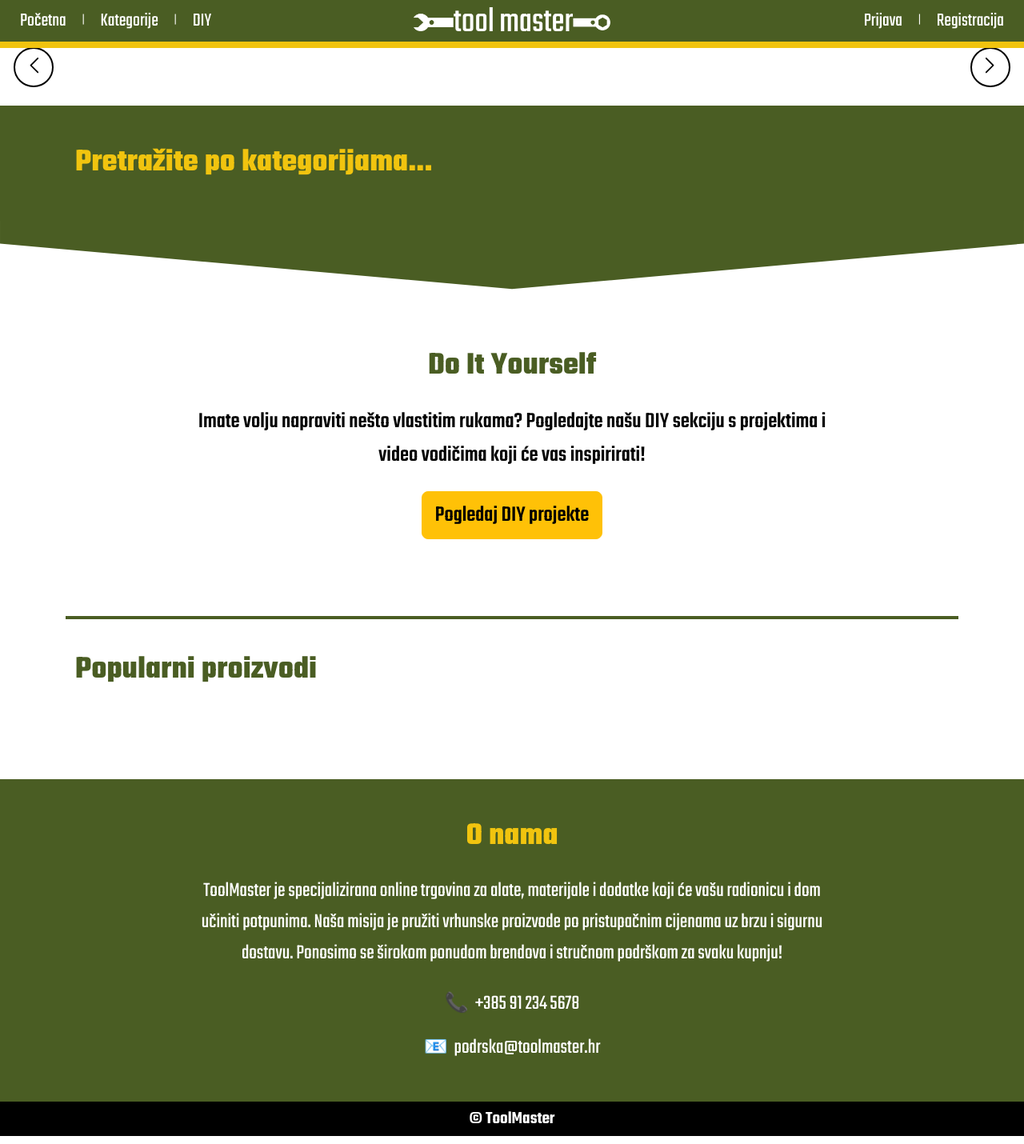
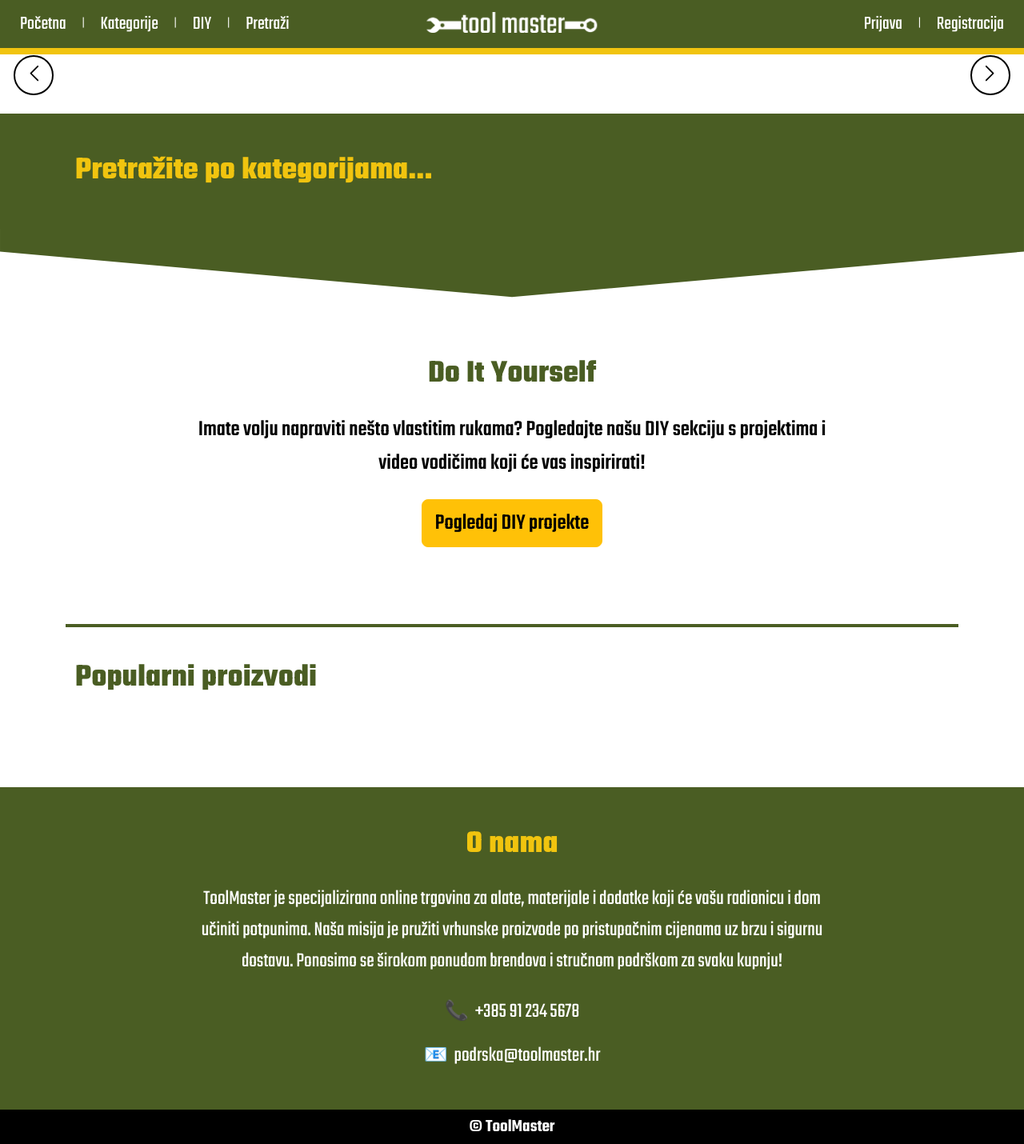
Before and after one commit to bilicfranjo/ToolMaster, a Django app: page / in a window 1280 px wide. Shown: the whole page at 80% size. Run offline with Django 5.2, Linux system fonts and the light colour scheme; data that the repository does not hold is empty.

Commit message:
Make search bar and back button on login and register

```diff
--- a/shop/static/shop/css/styles.css
+++ b/shop/static/shop/css/styles.css
@@ -19,7 +19,9 @@ html {
 
 main {
     flex: 1;
+    padding-top: 70px;
 }
+
 
 body {
     font-family: 'Teko', sans-serif;
@@ -72,18 +74,19 @@ button {
 
 /* NAVBAR */
 
-.navbar {
+.custom-navbar {
     background-color: #4A5D23;
     color: white;
-    padding: 15px 0;
+    padding: 12px 0;
     position: fixed;
     top: 0;
+    width: 100%;
     z-index: 999;
     border-bottom: 8px solid #f1c40f;
     transition: all 0.3s ease;
 }
 
-.navbar.scrolled {
+.custom-navbar.scrolled {
     padding: 8px 0;
     border-bottom: 2px solid #f1c40f;
 }
@@ -109,19 +112,25 @@ button {
 }
 
 .logo-img {
-    height: 30px;
+    height: 26px;
     width: auto;
     display: block;
     margin-top: -4px;
+    transition: all 0.3s ease;
 }
 
-.navbar a {
+.scrolled-logo {
+    height: 22px;
+}
+
+
+.custom-navbar a {
     color: white;
     text-decoration: none;
     font-size: 24px;
 }
 
-.navbar a:hover {
+.custom-navbar a:hover {
     color: #f1c40f;
 }
 
@@ -135,6 +144,64 @@ button {
     filter: brightness(1.2);
     transform: scale(1.05);
     transition: 0.3s;
+}
+
+/* Pretraži u navbaru */
+.search-toggle-wrapper {
+    display: flex;
+    align-items: center;
+    position: relative;
+}
+
+#search-form {
+    display: none;
+    position: relative;
+}
+
+#search-form input {
+    padding: 2px 10px;
+    font-size: 20px;
+    border: none;
+    outline: none;
+    background-color: white;
+    color: black;
+    font-family: 'Teko', sans-serif;
+    width: 280px;
+    transition: all 0.3s ease;
+}
+
+#search-form button#search-close {
+    position: absolute;
+    right: 0;
+    top: 0;
+    bottom: 0;
+    background: transparent;
+    border: none;
+    font-size: 24px;
+    padding: 0 8px;
+    cursor: pointer;
+    color: black;
+    font-family: 'Teko', sans-serif;
+    transition: color 0.3s ease;
+}
+
+#search-form button#search-close:hover {
+    color: #f1c40f;
+}
+
+.search-toggle-wrapper.show-input .search-link {
+    display: none;
+}
+
+.search-toggle-wrapper.show-input #search-form {
+    display: flex;
+    align-items: center;
+    gap: 5px;
+    animation: fadeIn 0.3s ease;
+}
+@keyframes fadeIn {
+    from { opacity: 0; transform: scale(0.95); }
+    to { opacity: 1; transform: scale(1); }
 }
 
 
--- a/shop/templates/shop/base.html
+++ b/shop/templates/shop/base.html
@@ -23,7 +23,7 @@
 <body>
 
     <div class="wrapper">
-        <header class="navbar" id="main-navbar">
+        <header class="custom-navbar" id="main-navbar">
             <div class="navbar-container navbar-content">
 
                 <div class="nav-left">
@@ -32,11 +32,19 @@
                     <a href="#">Kategorije</a>
                     <span class="divider">|</span>
                     <a href="{% url 'diy_list' %}">DIY</a>
+                    <span class="divider">|</span>
+                    <div class="search-toggle-wrapper" id="search-wrapper">
+                        <a href="#" id="search-toggle" class="search-link">Pretraži</a>
+                        <form action="{% url 'home' %}" method="get" id="search-form">
+                            <input type="text" name="q" placeholder="Unesite pojam..." />
+                            <button type="button" id="search-close" title="Zatvori">×</button>
+                        </form>
+                    </div>
                 </div>
 
                 <div class="nav-center">
                     <a href="/" class="logo">
-                        <img src="{% static 'shop/images/logo.png' %}" alt="ToolMaster logo" class="logo-img">
+                        <img src="{% static 'shop/images/logo.png' %}" alt="ToolMaster logo" class="logo-img" id="main-logo">
                     </a>
                 </div>
 
@@ -71,15 +79,50 @@
     <script src="https://cdn.jsdelivr.net/npm/bootstrap@5.3.0/dist/js/bootstrap.bundle.min.js"></script>
     <script src="https://cdn.jsdelivr.net/npm/swiper@11/swiper-bundle.min.js"></script>
     <script>
-      window.addEventListener('scroll', function () {
+    window.addEventListener('scroll', function () {
         const navbar = document.getElementById('main-navbar');
+        const logo = document.getElementById('main-logo');
+
         if (window.scrollY > 10) {
-          navbar.classList.add('scrolled');
+            navbar.classList.add('scrolled');
+            logo.classList.add('scrolled-logo');
         } else {
-          navbar.classList.remove('scrolled');
+            navbar.classList.remove('scrolled');
+            logo.classList.remove('scrolled-logo');
         }
-      });
-    </script>
+    });
+
+    document.addEventListener('DOMContentLoaded', function () {
+    const wrapper = document.getElementById('search-wrapper');
+    const toggleLink = document.getElementById('search-toggle');
+    const searchForm = document.getElementById('search-form');
+    const searchInput = searchForm.querySelector('input');
+    const closeBtn = document.getElementById('search-close');
+
+    toggleLink.addEventListener('click', function (e) {
+        e.preventDefault();
+        wrapper.classList.add('show-input');
+        searchInput.focus();
+    });
+
+    closeBtn.addEventListener('click', function () {
+        wrapper.classList.remove('show-input');
+    });
+
+    document.addEventListener('click', function (e) {
+        if (!wrapper.contains(e.target) && !toggleLink.contains(e.target)) {
+            wrapper.classList.remove('show-input');
+        }
+    });
+
+    document.addEventListener('keydown', function (e) {
+        if (e.key === 'Escape') {
+            wrapper.classList.remove('show-input');
+        }
+    });
+});
+</script>
+
     {% block extra_js %}{% endblock %}
 </body>
 </html>
--- a/shop/templates/shop/diy_detail.html
+++ b/shop/templates/shop/diy_detail.html
@@ -10,7 +10,7 @@
 <div class="container py-4">
 
     <div class="diy-header-wrapper mb-4">
-        <a href="{% url 'diy_list' %}" class="btn btn-outline-secondary">← Nazad</a>
+        <a href="{% url 'diy_list' %}" class="btn btn-outline-secondary">← Natrag</a>
         <h2 class="diy-centered-title">{{ video.title }}</h2>
     </div>
 
--- a/shop/templates/shop/login.html
+++ b/shop/templates/shop/login.html
@@ -24,6 +24,11 @@
 <div class="auth-container">
 
     <div class="auth-form-side">
+
+        <div class="back-link">
+            <a href="{% url 'home' %}">← Natrag u trgovinu</a>
+        </div>
+
 
         <div class="logo-wrapper">
             <img src="{% static 'shop/images/logo-green.png' %}" alt="ToolMaster logo">
--- a/shop/templates/shop/register.html
+++ b/shop/templates/shop/register.html
@@ -24,6 +24,12 @@
     <div class="auth-image-side register-bg-image"></div>
 
     <div class="auth-form-side">
+
+        <div class="back-link">
+            <a href="{% url 'home' %}">← Natrag u trgovinu</a>
+        </div>
+
+
         <div class="logo-wrapper">
             <img src="{% static 'shop/images/logo-green.png' %}" alt="ToolMaster logo">
         </div>
```
Also changed, not shown: shop/static/shop/css/auth.css (+28 -0 lines).
